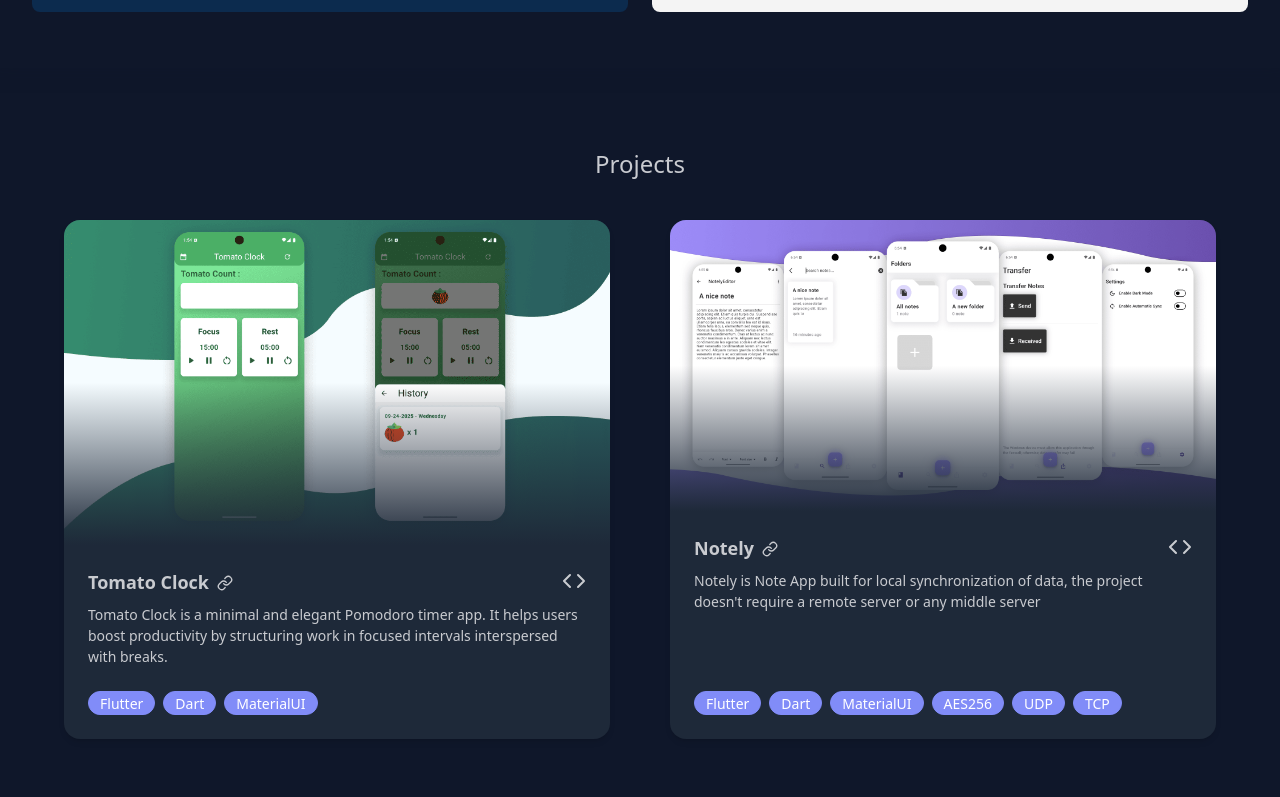
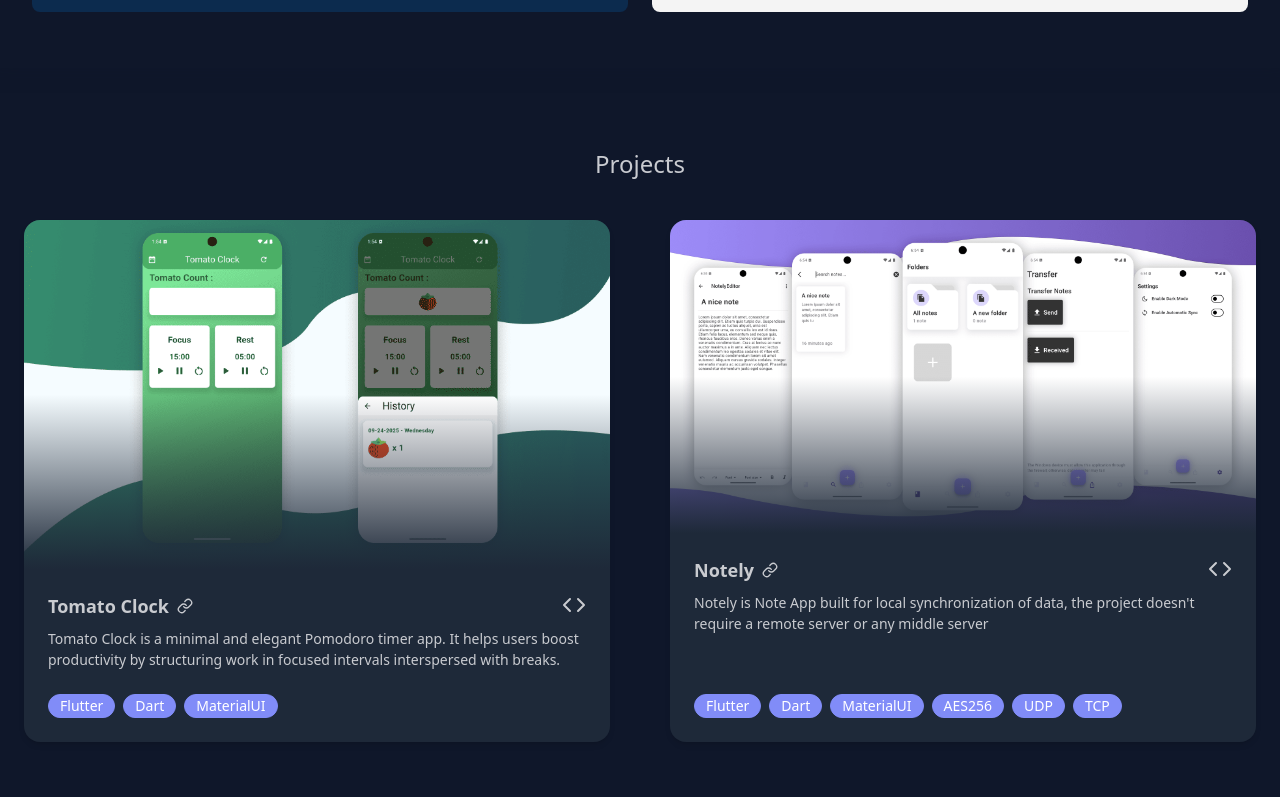
Before and after one commit to Mman7/portfolio, a React (Vite) app: page / in a window 1280 px wide. Shown: the part 980-1777 px from the top of the page. Built offline with nearby package versions, Linux system fonts and the light colour scheme.

Commit message:
adjust padding horizontal

```diff
--- a/src/components/projects.tsx
+++ b/src/components/projects.tsx
@@ -18,7 +18,7 @@ interface ItemCardProps {
 
 export default function Projects() {
   return (
-    <div className="my-14 scroll-mt-24 p-6 px-16">
+    <div className="my-14 p-6 px-6">
       <h1 className="mb-10 text-center text-2xl font-medium">Projects</h1>
       <div className="grid grid-cols-1 justify-items-center gap-15 md:grid-cols-2">
         {projectsList.map((item, index) => (
```
